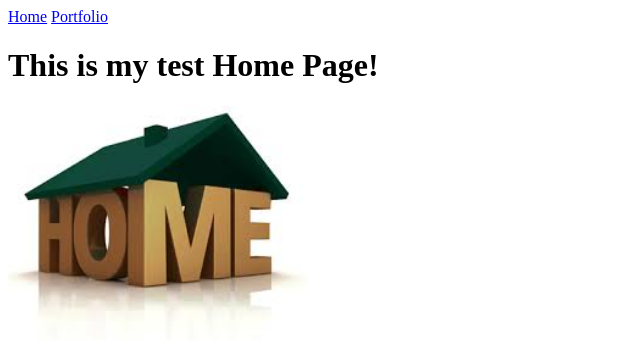
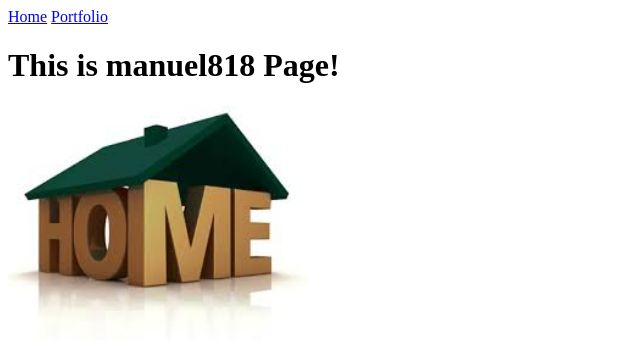
Before and after one commit to manuel818/manuel818.github.io, a plain HTML site: page my_website/index.html in a window 1280 px wide. Shown: the whole page, without its empty margins (0-640 px from the left). Drawn offline with Linux system fonts and the light colour scheme.

Commit message:
first commit

```diff
--- a/my_website/index.html
+++ b/my_website/index.html
@@ -7,7 +7,7 @@
   <body>
     <a href="index.html">Home</a>
     <a href="portfolio.html">Portfolio</a>
-    <h1>This is my test Home Page!</h1>
+    <h1>This is manuel818 Page!</h1>
     <img src="images/home.jpg" height="250">
   </body>
 </html>
```
